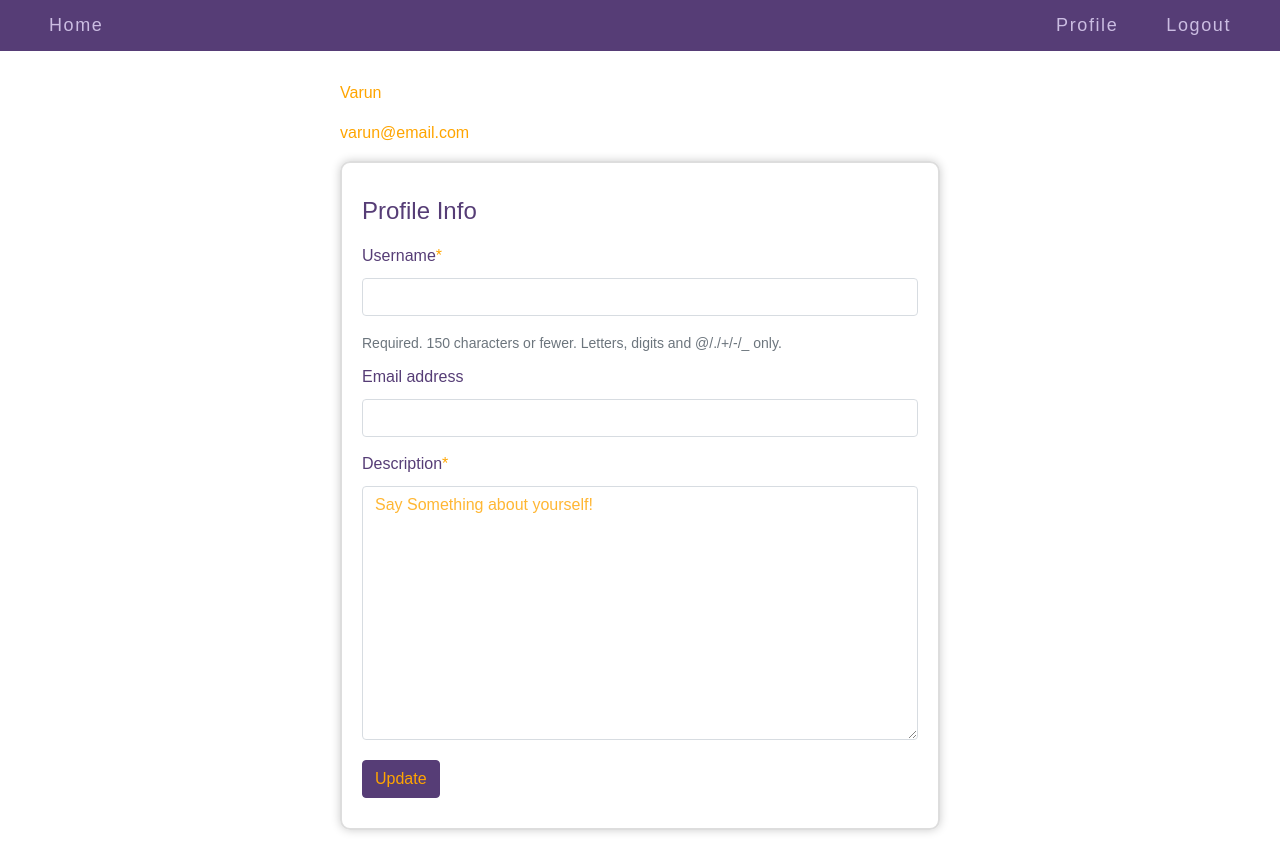
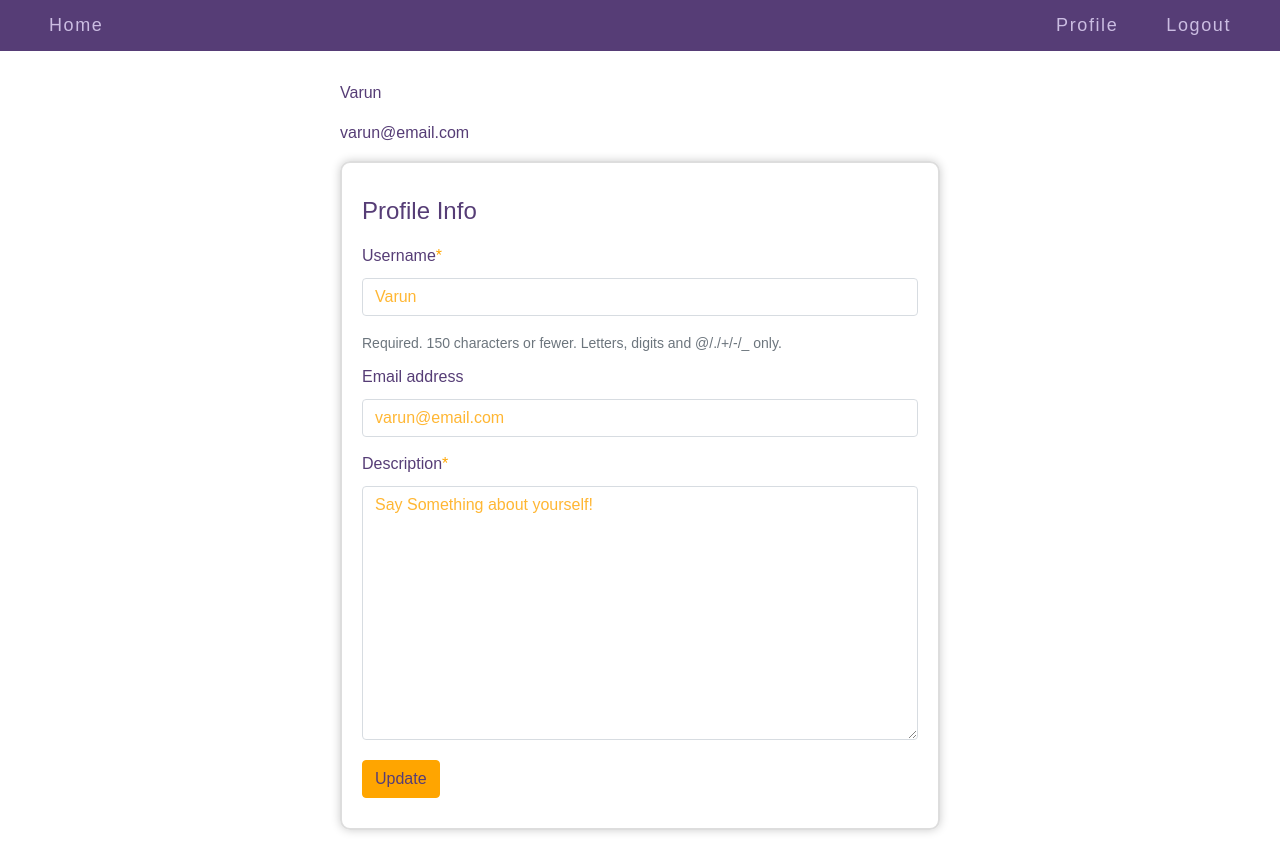
Before and after one commit to J-Varun-P/Campus-Connect, a Django app: page /profile/ in a window 1280 px wide. Run offline with Django 3.2, Linux system fonts and the light colour scheme; a user stored in the database is signed in; some libraries are stand-ins or nearby versions.

Commit message:
some colors

```diff
--- a/meet/static/meet/styles.css
+++ b/meet/static/meet/styles.css
@@ -20,20 +20,32 @@
   color: orange;
 }
 
+#profile_info > *{
+  color: #563d76;
+}
+
 .form_update input, .form_update textarea{
   opacity: 0.8;
 }
 
 .form_update button{
+  color: orange;
+  border-color: #563d76;
   background: #563d76;
-  border-color: #563d76;
-  color: orange;
+
+  color: #563d76;
+  border-color: orange;
+  background: orange;
 }
 
 .form_update button[type="submit"]:hover{
   color: #563d76;
+  border-color: orange;
   background: orange;
-  border-color: orange;
+
+  color: orange;
+  border-color: #563d76;
+  background: #563d76;
 }
 
 .form_update legend, .form_update label{
--- a/meet/templates/meet/profile.html
+++ b/meet/templates/meet/profile.html
@@ -2,7 +2,7 @@
 {% load crispy_forms_tags %}
 {% block body %}
   <div class="fc">
-    <div class="form_update">
+    <div class="form_update" id="profile_info">
       <p>{{ user.username }}</p>
       <p>{{ user.email }}</p>
     </div>
--- a/meet/views.py
+++ b/meet/views.py
@@ -83,7 +83,7 @@ def index(request):
 
 @login_required(login_url='/')
 def profile(request):
-    user_info = UserUpdateForm()
+    user_info = UserUpdateForm(instance=request.user)
     profile_info = ProfileUpdateForm()
     return render(request, "meet/profile.html", {
     "user_info": user_info, "profile_info": profile_info
```
